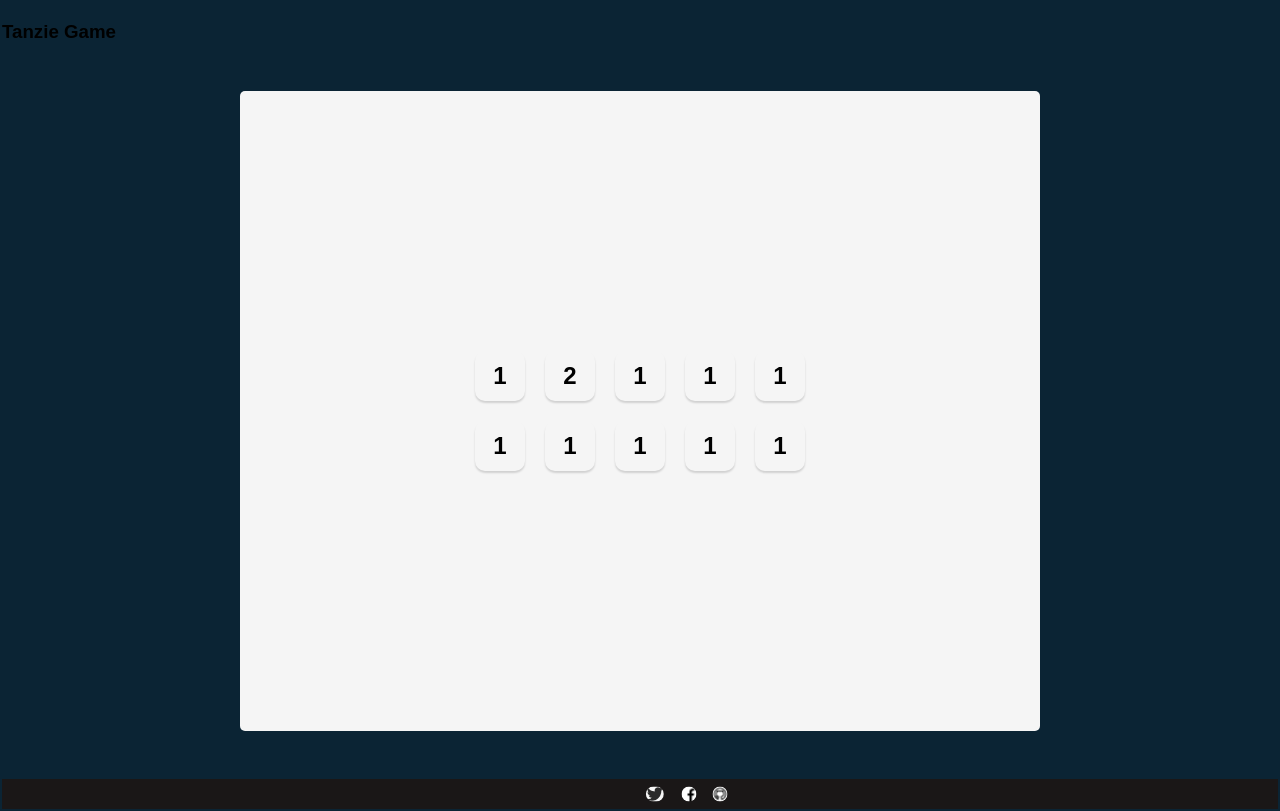
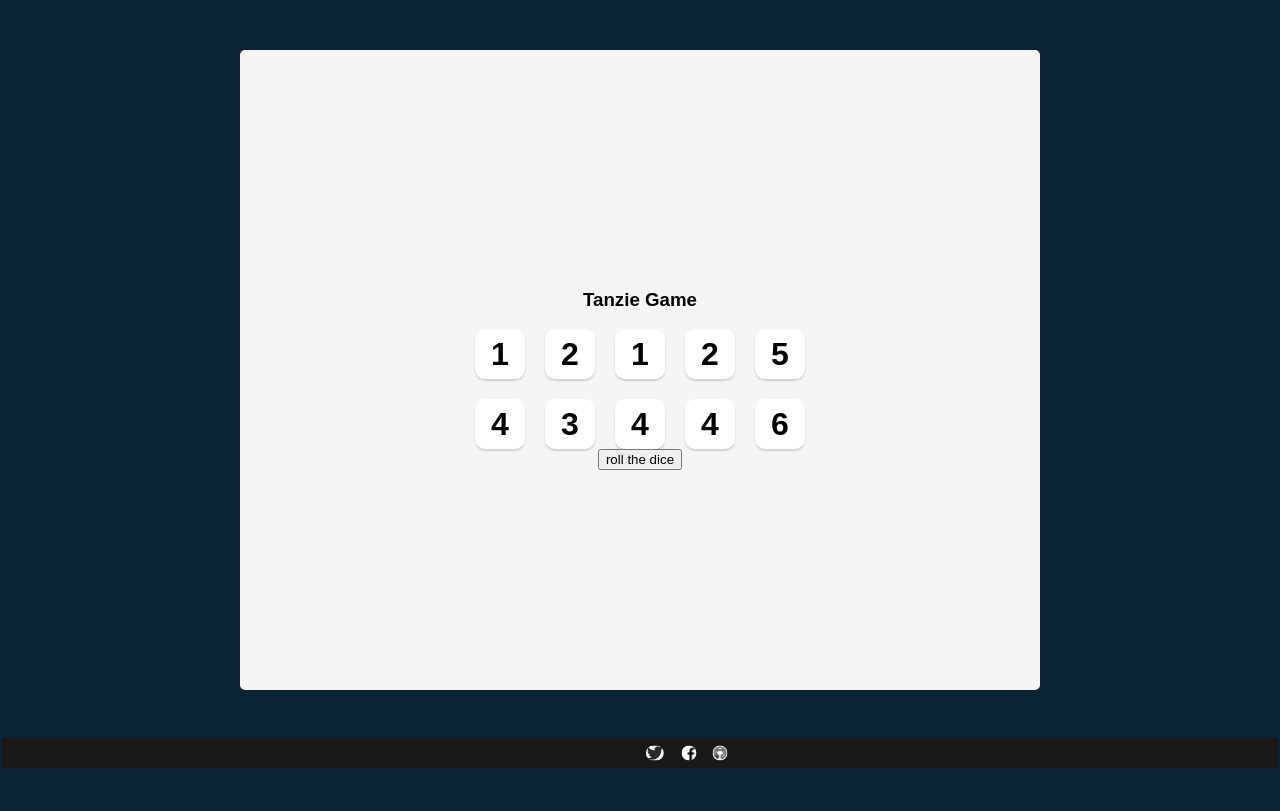
Before and after one commit to adeshina9521/Data-Base-App, a React (Create React App) app: page / in a window 1280 px wide. Built offline with nearby package versions, Linux system fonts and the light colour scheme.

Commit message:
Random Number Dice

```diff
--- a/src/Component/App.js
+++ b/src/Component/App.js
@@ -4,56 +4,35 @@ import Die from "./Die"
 
 
 export default function App(){
+
+    const [dice, setdice] = React.useState(allNewDice())
+
+
+
+    function allNewDice(){
+        const newDice = [ ]
+        for(let i=0; i<10; i++ ){
+            newDice.push(Math.ceil(Math.random()* 6))
+        }
+       return newDice
+    }
+    console.log(allNewDice())
+
+    const dieElement = dice.map(
+        function myDie(die){
+            return  <Die value = {die}/>
+        }
+        )
     return(
         <div>
-             <h3>Tanzie Game</h3>
+
 
             <main>
+            <h3>Tanzie Game</h3>
                 <div className="die">
-
-                        <Die
-                        // className = "die1"
-                        value = "1"
-                        />
-                        <Die
-                        // className = "die2"
-                        value = "2"
-                        />
-                        <Die
-                        // className = "die3"
-                        value = "1"
-                        />
-                        <Die
-                        // className = "die4"
-                        value = "1"
-                        />
-                        <Die
-                        // className = "die5"
-                        value = "1"
-                        />
-                        <Die
-                        // className = "die5"
-                        value = "1"
-                        />
-                        <Die
-                        // className = "die7"
-                        value = "1"
-                        />
-                        <Die
-                        // className = "die8"
-                        value = "1"
-                        />
-                        <Die
-                        // className = "die9"
-                        value = "1"
-                        />
-                        <Die
-                        // className = "die10"
-                        value = "1"
-                        />
-
-
+                       {dieElement}
                 </div>
+                <button>roll the dice</button>
             </main>
             <Footer/>
         </div>
--- a/src/Component/Die.js
+++ b/src/Component/Die.js
@@ -4,7 +4,7 @@ import React from "react";
 export default function Die(props){
     return(
         <div className="dies">
-            <h2>{props.value}</h2>
+            <h2 className="die-num">{props.value}</h2>
         </div>
 
     )
--- a/src/style.css
+++ b/src/style.css
@@ -46,7 +46,13 @@ main{
     display: flex;
     justify-content: center;
     align-items: center;
+    cursor:pointer;
+    background-color:white
 
+}
+
+.die-num{
+    font-size: 2rem;
 }
 .die{
     /* width: 50%; */
```
